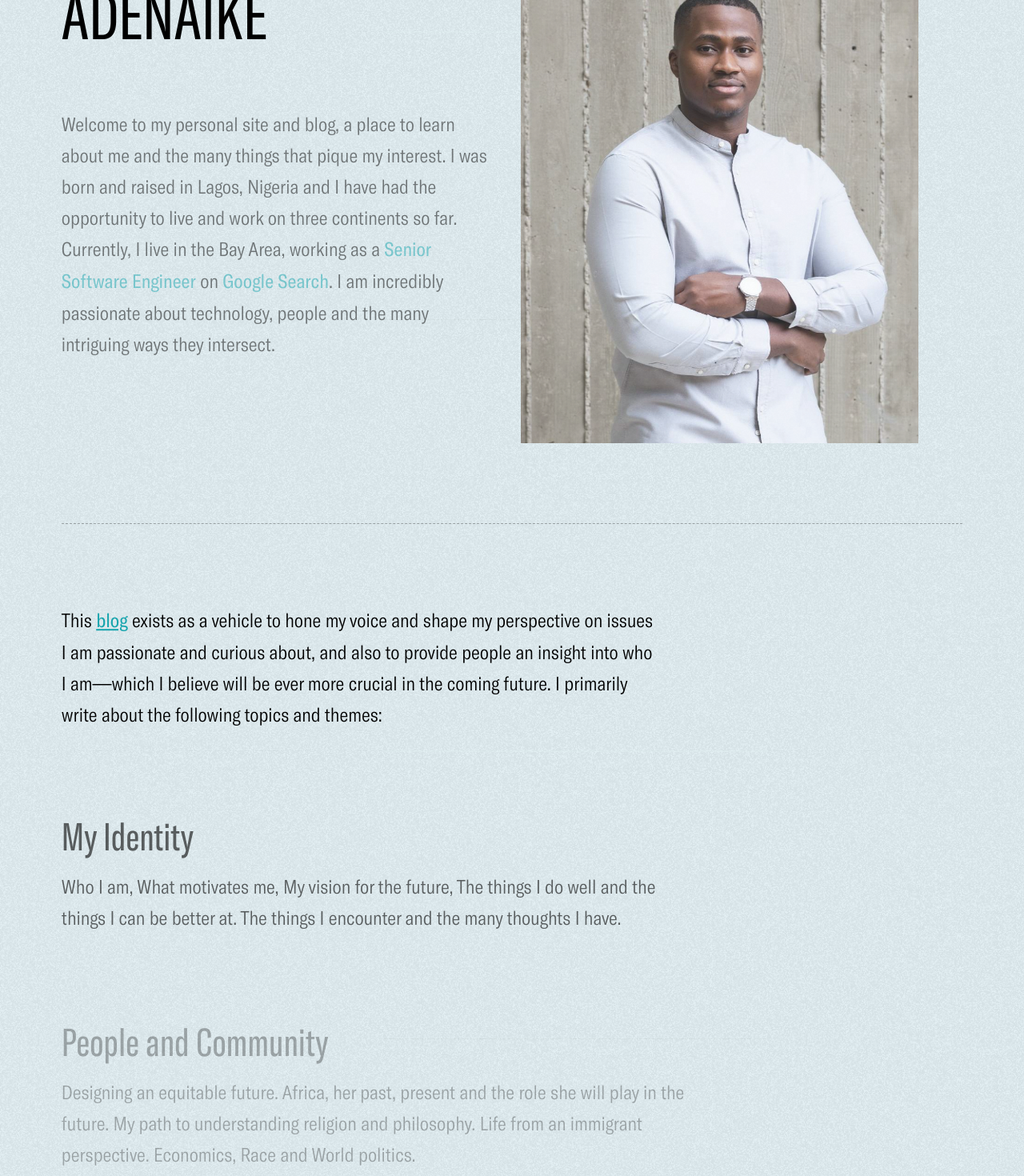
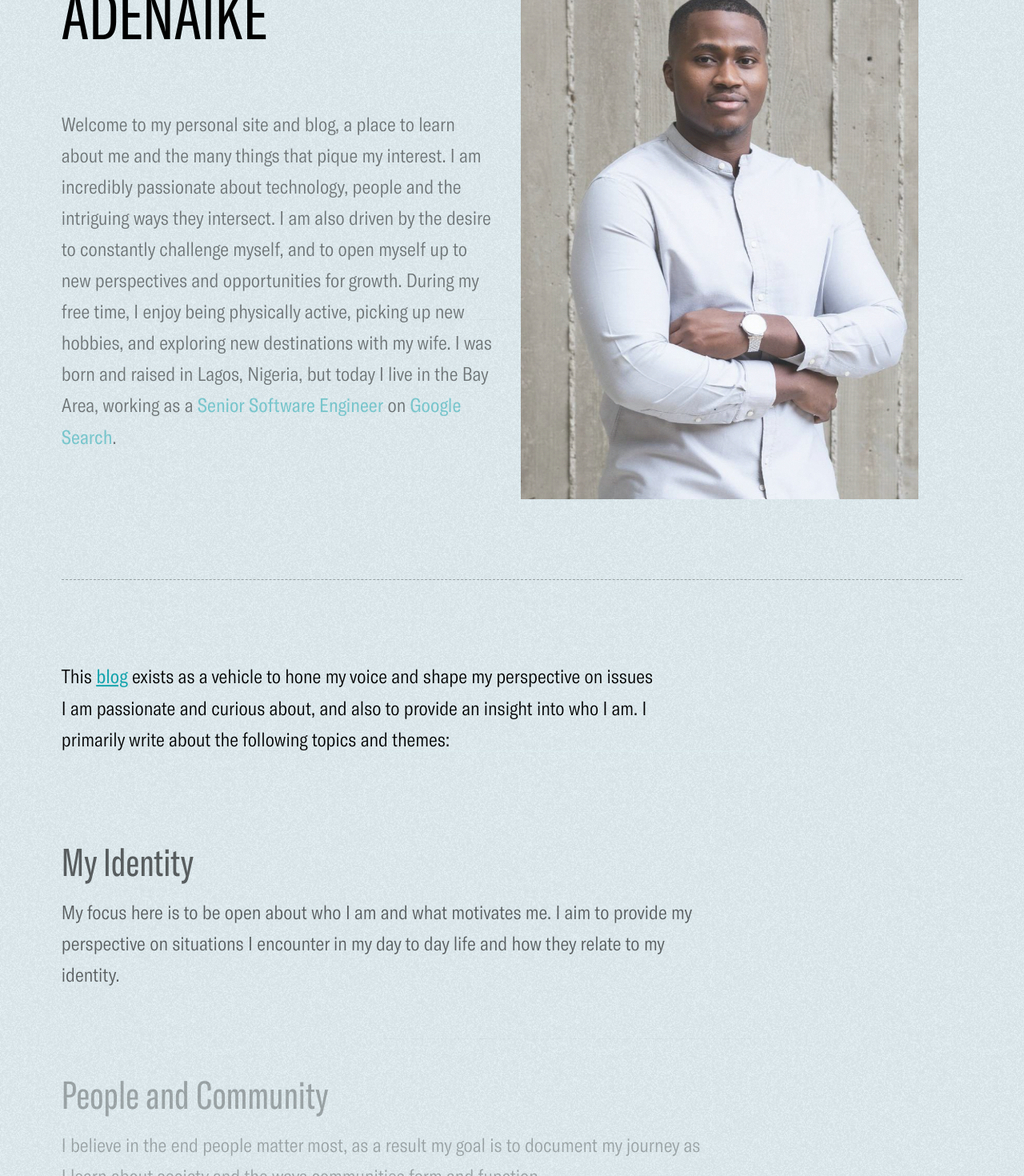
Before and after one commit to muyixs/muyiwa-website, a Nuxt app: page / in a window 1280 px wide. Shown: the part 320-1790 px from the top of the page at 80% size. Built offline with nearby package versions, Linux system fonts and the light colour scheme.

Commit message:
update homepage copy

```diff
--- a/pages/index.vue
+++ b/pages/index.vue
@@ -17,14 +17,15 @@
         </h1>
         <p class="u-font-regular">
           Welcome to my personal site and blog, a place to learn about me and
-          the many things that pique my interest. I was born and raised in
-          Lagos, Nigeria and I have had the opportunity to live and work on
-          three continents so far. Currently, I live in the Bay Area, working as
-          a
+          the many things that pique my interest. I am incredibly passionate
+          about technology, people and the intriguing ways they intersect. I am
+          also driven by the desire to constantly challenge myself, and to open
+          myself up to new perspectives and opportunities for growth. During my
+          free time, I enjoy being physically active, picking up new hobbies,
+          and exploring new destinations with my wife. I was born and raised in
+          Lagos, Nigeria, but today I live in the Bay Area, working as a
           <span class="u-font-highlighted">Senior Software Engineer</span> on
-          <span class="u-font-highlighted">Google Search</span>. I am incredibly
-          passionate about technology, people and the many intriguing ways they
-          intersect.
+          <span class="u-font-highlighted">Google Search</span>.
         </p>
       </div>
       <a class="c-home__about-scroll" href="#section-interests">Scroll</a>
@@ -42,32 +43,31 @@
         <p class="c-home__interests-subtext u-font-regular">
           This <nuxt-link to="blog">blog</nuxt-link> exists as a vehicle to hone
           my voice and shape my perspective on issues I am passionate and
-          curious about, and also to provide people an insight into who I
-          am—which I believe will be ever more crucial in the coming future. I
+          curious about, and also to provide an insight into who I am. I
           primarily write about the following topics and themes:
         </p>
         <div class="c-home__interests-topic">
           <h2 class="u-font-h2">My Identity</h2>
           <p class="u-font-regular">
-            Who I am, What motivates me, My vision for the future, The things I
-            do well and the things I can be better at. The things I encounter
-            and the many thoughts I have.
+            My focus here is to be open about who I am and what motivates me. I
+            aim to provide my perspective on situations I encounter in my day to
+            day life and how they relate to my identity.
           </p>
         </div>
         <div class="c-home__interests-topic">
           <h2 class="u-font-h2">People and Community</h2>
           <p class="u-font-regular">
-            Designing an equitable future. Africa, her past, present and the
-            role she will play in the future. My path to understanding religion
-            and philosophy. Life from an immigrant perspective. Economics, Race
-            and World politics.
+            I believe in the end people matter most, as a result my goal is to
+            document my journey as I learn about society and the ways
+            communities form and function.
           </p>
         </div>
         <div class="c-home__interests-topic">
           <h2 class="u-font-h2">Computer Science</h2>
           <p class="u-font-regular">
-            Advancements, technologies, frameworks and languages. Start ups and
-            disruptive thinking. Anecdotes. Personal projects.
+            Computers intrigue me. I am excited about being in a field with so
+            many opportunities to document new advancements, technologies,
+            frameworks, languages and disruptions I come across.
           </p>
         </div>
       </div>
@@ -373,10 +373,6 @@ export default {
         height: 680px;
         overflow: hidden;
 
-        @media screen and (max-width: 1440px) {
-          height: 610px;
-        }
-
         @media screen and (max-width: 1024px) {
           width: 100%;
         }
```
